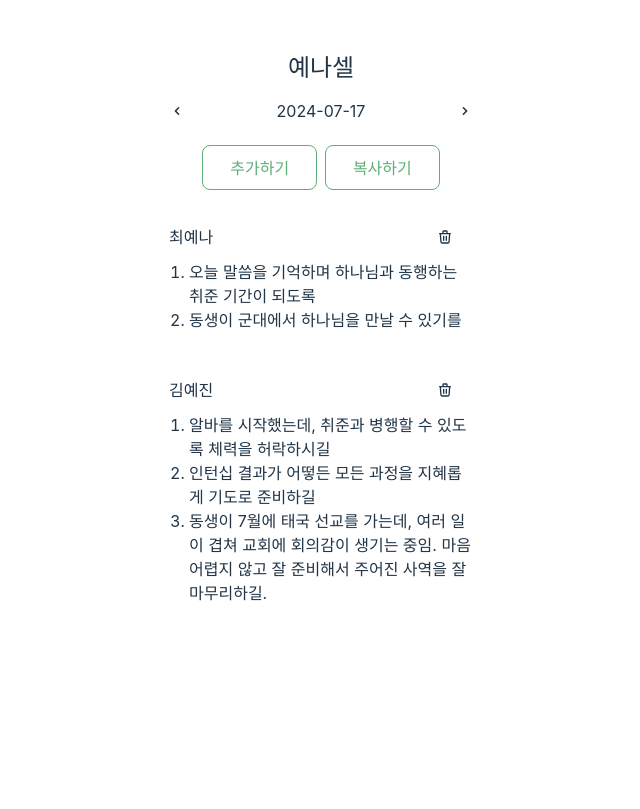
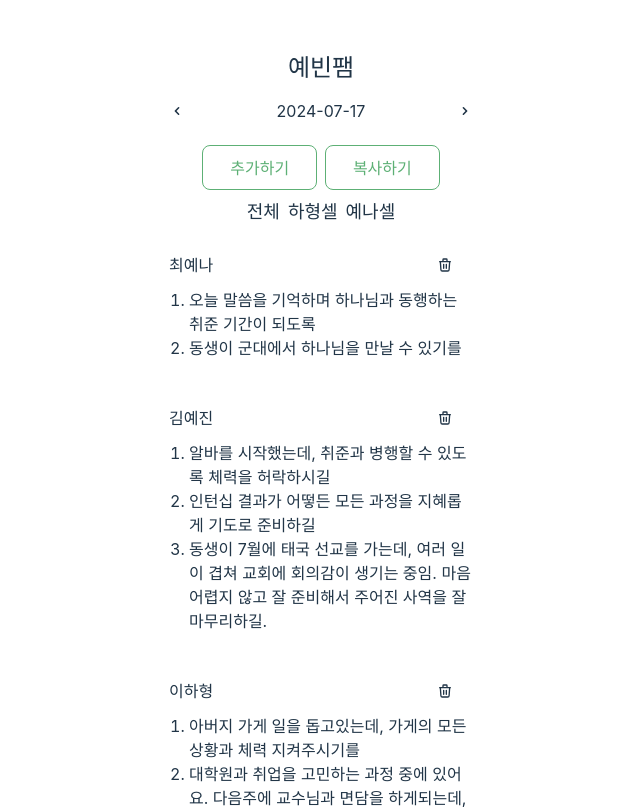
Before and after one commit to YenaChoi00/da-itda, a React (Vite) app in the folder bridge-project/: page / in a window 1280 px wide. Shown: the top 809 px of the page, without its empty margins (319-959 px from the left). Built offline with nearby package versions, Linux system fonts and the light colour scheme.

Commit message:
Merge FamPage & Tab

```diff
--- a/bridge-project/src/assets/dummy.ts
+++ b/bridge-project/src/assets/dummy.ts
@@ -1,10 +1,19 @@
 import moment from 'moment';
 import { Info } from '../model/info';
+import { Fam } from '../model/fam';
 
 export const DATE: string = moment('2024-07-17').format('YYYY-MM-DD').toString();
-export const data: Info[] = [
+export const YebinFam: Fam = {
+  id: 1,
+  name: '예빈팸',
+  cellArr: [11, 12],
+};
+
+export const total: Info[] = [
   {
     id: 1,
+    famId: 1,
+    cellId: 11,
     name: '최예나',
     date: '2024-07-17',
     content: [
@@ -15,65 +24,8 @@ export const data: Info[] = [
   {
     id: 2,
     name: '김예진',
-    date: '2024-07-17',
-    content: [
-      '알바를 시작했는데, 취준과 병행할 수 있도록 체력을 허락하시길',
-      '인턴십 결과가 어떻든 모든 과정을 지혜롭게 기도로 준비하길',
-      '동생이 7월에 태국 선교를 가는데, 여러 일이 겹쳐 교회에 회의감이 생기는 중임. 마음 어렵지 않고 잘 준비해서 주어진 사역을 잘 마무리하길. ',
-    ],
-  },
-  {
-    id: 5,
-    name: '박예나',
-    date: '2024-07-24',
-    content: [
-      '새로운 기도제목1',
-      '말씀울 읽어야겠다는 생각을 하는데, 개인신앙 생활도 잘 챙길 수 있길. 특히 큐티 !',
-      '고민(걱정)하고 있는 것들이 하나님 안에서 잘 해결되고 순종할 수 있길.',
-    ],
-  },
-];
-
-export const data2: Info[] = [
-  {
-    id: 3,
-    name: '이하형',
-    date: '2024-07-17',
-    content: [
-      '아버지 가게 일을 돕고있는데, 가게의 모든 상황과 체력 지켜주시기를',
-      '대학원과 취업을 고민하는 과정 중에 있어요. 다음주에 교수님과 면담을 하게되는데, 지혜 허락해주시기를',
-    ],
-  },
-  {
-    id: 4,
-    name: '서지혜',
-    date: '2024-07-17',
-    content: [
-      '일본 전공연수를 앞두고 지진으로 인한 우려가 많은데, 모든 상황과 결과 맡겨드리기를. 무엇보다도 그 땅을 위해 기도하는 마음 허락하시기를',
-      '이번주 있을 모든 만남 가운데 이웃을 섬길 수 있는 에너지 허락하시기를',
-    ],
-  },
-  {
-    id: 6,
-    name: '이은결',
-    date: '2024-07-24',
-    content: ['새로운1 기도제목1', '새로운2 기도제목2', '힘듦을 이겨낼 사랑의 마음을 부어주시길.'],
-  },
-];
-
-export const total: Info[] = [
-  {
-    id: 1,
-    name: '최예나',
-    date: '2024-07-17',
-    content: [
-      '오늘 말씀을 기억하며 하나님과 동행하는 취준 기간이 되도록',
-      '동생이 군대에서 하나님을 만날 수 있기를',
-    ],
-  },
-  {
-    id: 2,
-    name: '김예진',
+    famId: 1,
+    cellId: 11,
     date: '2024-07-17',
     content: [
       '알바를 시작했는데, 취준과 병행할 수 있도록 체력을 허락하시길',
@@ -84,6 +36,8 @@ export const total: Info[] = [
   {
     id: 3,
     name: '이하형',
+    famId: 1,
+    cellId: 12,
     date: '2024-07-17',
     content: [
       '아버지 가게 일을 돕고있는데, 가게의 모든 상황과 체력 지켜주시기를',
@@ -93,6 +47,8 @@ export const total: Info[] = [
   {
     id: 4,
     name: '서지혜',
+    famId: 1,
+    cellId: 12,
     date: '2024-07-17',
     content: [
       '일본 전공연수를 앞두고 지진으로 인한 우려가 많은데, 모든 상황과 결과 맡겨드리기를. 무엇보다도 그 땅을 위해 기도하는 마음 허락하시기를',
@@ -102,6 +58,8 @@ export const total: Info[] = [
   {
     id: 5,
     name: '박예나',
+    famId: 1,
+    cellId: 11,
     date: '2024-07-24',
     content: [
       '새로운 기도제목1',
@@ -112,6 +70,8 @@ export const total: Info[] = [
   {
     id: 6,
     name: '이은결',
+    famId: 1,
+    cellId: 12,
     date: '2024-07-24',
     content: ['새로운1 기도제목1', '새로운2 기도제목2', '힘듦을 이겨낼 사랑의 마음을 부어주시길.'],
   },
--- /dev/null
+++ b/bridge-project/src/model/cell.ts
@@ -0,0 +1,5 @@
+export type Cell = {
+  id: number;
+  name: string;
+  memberId: [];
+};
--- /dev/null
+++ b/bridge-project/src/model/fam.ts
@@ -0,0 +1,5 @@
+export type Fam = {
+  id: number;
+  name: string;
+  cellArr: number[];
+};
--- a/bridge-project/src/model/info.ts
+++ b/bridge-project/src/model/info.ts
@@ -1,6 +1,8 @@
 export type Info = {
   id: number;
   name: string;
+  famId: number;
+  cellId: number;
   date: string;
   content: string[];
 };
--- a/bridge-project/src/model/tabModel.ts
+++ b/bridge-project/src/model/tabModel.ts
@@ -1,4 +1,7 @@
+import { Info } from './info';
+
 export type TabModel = {
-  title: string;
-  content: JSX.Element[];
+  name: string;
+  id: number;
+  content: Info[];
 };
--- a/bridge-project/src/page/Card/CardReadOnly.tsx
+++ b/bridge-project/src/page/Card/CardReadOnly.tsx
@@ -1,5 +1,5 @@
 import React, { useState, useEffect } from 'react';
-import { Info } from '../model/info';
+import { Info } from '../../model/info';
 import { HiOutlineTrash } from 'react-icons/hi';
 
 interface OwnProps {
--- a/bridge-project/src/page/Card/index.tsx
+++ b/bridge-project/src/page/Card/index.tsx
@@ -1,5 +1,5 @@
 import React, { useState, useEffect } from 'react';
-import { Info } from '../model/info';
+import { Info } from '../../model/info';
 import { HiOutlineTrash } from 'react-icons/hi';
 
 interface OwnProps {
--- a/bridge-project/src/page/FamPage/FamPage.tsx
+++ b/bridge-project/src/page/FamPage/FamPage.tsx
@@ -1,38 +1,67 @@
-import { useEffect, useState } from 'react';
+import { useEffect, useMemo, useState } from 'react';
 import './FamPage.css';
+import { Info } from '../../model/info.ts';
+import { TabModel } from '../../model/tabModel.ts';
+import { total, DATE } from '../../assets/dummy.ts';
+import Header from '../Header';
+import CopyBtn from './CopyBtn.tsx';
 import Card from '../Card/index.tsx';
-import { Info } from '../../model/info.ts';
-import { data, DATE } from '../../assets/dummy.ts';
-import Header from '../Header/index.tsx';
-import CopyBtn from './CopyBtn.tsx';
 
 const FamPage: React.FC = () => {
   const emptyData: Info = {
     id: 0,
     name: '',
+    famId: 0,
+    cellId: 0,
     date: '',
     content: [''],
   };
 
+  const tabs: TabModel[] = [
+    { name: '전체', id: 1, content: [] },
+    { name: '하형셀', id: 12, content: [] },
+    { name: '예나셀', id: 11, content: [] },
+  ];
+
   const [curDate, setCurDate] = useState<string>(DATE);
-  const [myData, setMyData] = useState<Info[]>(data);
-  const [curDateItem, setCurDateItem] = useState<Info[]>([]);
+  const [famData, setFamData] = useState<Info[]>(total);
+  const [curDateList, setCurDateList] = useState<Info[]>([]);
 
   const [isWriting, setIsWriting] = useState<boolean>(false);
   const [newInfo, setNewInfo] = useState<Info>(emptyData);
 
+  const [contentForCopy, setContentForCopy] = useState<string>('');
+
   const [editingId, setEditingId] = useState<number>(-1);
 
-  const [contentForCopy, setContentForCopy] = useState<string>('');
+  // Tab 변수들
+  const [tabData, setTabData] = useState<TabModel[]>(tabs);
+  const [active, setActive] = useState(0);
 
   useEffect(() => {
-    const filtered = myData.filter((item) => item.date === curDate);
-    setCurDateItem(filtered);
-  }, [curDate, myData]);
+    // 팸 전체 데이터 중, *현재 날짜*에 해당하는 데이터
+    const filtered = famData.filter((item) => item.date === curDate);
+    setCurDateList(filtered);
+  }, [curDate, famData]);
+
+  // 현재 날짜 데이터 중, *해당 셀*(id로 비교)에 해당하는 데이터
+  const updatedTabData = useMemo(() => {
+    return tabs.map((item) => ({
+      ...item,
+      content:
+        item.name === '전체'
+          ? curDateList
+          : curDateList.filter((curItem) => curItem.cellId === item.id),
+    }));
+  }, [curDateList]);
+
+  useEffect(() => {
+    setTabData(updatedTabData);
+  }, [updatedTabData]);
 
   const changeDate = (newDate: string) => {
     setCurDate(newDate);
-    endEdit();
+    // setEditingId(-1);
   };
 
   const createTitle = (value: string) => {
@@ -51,7 +80,7 @@ const FamPage: React.FC = () => {
       ...prevInfo,
       content: list,
       date: curDate,
-      id: myData.length + 1, // 임시
+      id: famData.length + 1, // 임시
     }));
   };
 
@@ -81,12 +110,13 @@ const FamPage: React.FC = () => {
       date: curDate, // 현재 페이지의 날짜로 자동 지정
     }));
     // 지금까지 작성된 Info 데이터 저장 & 업데이트
-    setMyData([...myData, newInfo]);
+    setFamData([...famData, newInfo]);
 
     setNewInfo(emptyData);
     setIsWriting(false);
   };
 
+  // Card 동작 관련 함수
   const startEdit = (id: number) => {
     setEditingId(id);
   };
@@ -100,7 +130,7 @@ const FamPage: React.FC = () => {
     newName: string | undefined,
     newRequest: string[] | undefined,
   ) => {
-    let updatedData = [...myData];
+    let updatedData = [...famData];
     if (newName) {
       updatedData = updatedData.map((item) => (item.id === id ? { ...item, name: newName } : item));
     }
@@ -109,19 +139,19 @@ const FamPage: React.FC = () => {
         item.id === id ? { ...item, content: newRequest } : item,
       );
     }
-    setMyData(updatedData);
+    setFamData(updatedData);
   };
 
   // 삭제
   const deleteItem = (id: number) => {
-    let updatedData = [...myData];
+    let updatedData = [...famData];
     updatedData = updatedData.filter((data) => data.id != id);
-    setMyData(updatedData);
+    setFamData(updatedData);
   };
 
   // 복사
   const copy = () => {
-    const data = [...curDateItem];
+    const data = [...curDateList];
     const copyData = data
       .map((item) => {
         const contentText = item.content
@@ -136,7 +166,7 @@ const FamPage: React.FC = () => {
 
   return (
     <div className="container flex flex-col content-start w-96 h-svh">
-      <Header curDate={curDate} name="예나셀" changeDate={changeDate}></Header>
+      <Header curDate={curDate} name="예빈팸" changeDate={changeDate}></Header>
       {isWriting ? (
         <div className="flex flex-col w-full px-2 space-y-2">
           <input
@@ -170,7 +200,7 @@ const FamPage: React.FC = () => {
           >
             추가하기
           </button>
-          {curDateItem.length > 0 && (
+          {curDateList.length > 0 && (
             <CopyBtn
               btnText="복사하기"
               copyContent={contentForCopy}
@@ -180,8 +210,22 @@ const FamPage: React.FC = () => {
           )}
         </div>
       )}
-      {curDateItem.length > 0 ? (
-        curDateItem.map((item) => (
+      {curDateList.length > 0 ? (
+        <div className="flex flex-col mb-3">
+          <ul>
+            {tabData.map((tab: TabModel, index: number) => (
+              <li
+                key={index}
+                onClick={() => setActive(index)}
+                className={`${active === index ? 'active' : ''} text-lg inline mx-1 cursor-pointer`}
+              >
+                {tab.name}
+              </li>
+            ))}
+          </ul>
+
+          <div>
+            {tabData[active].content.map((item) => (
               <Card
                 key={item.id}
                 data={item}
@@ -193,7 +237,9 @@ const FamPage: React.FC = () => {
                 endEdit={endEdit}
                 deleteItem={deleteItem}
               />
-        ))
+            ))}
+          </div>
+        </div>
       ) : (
         <div className="container place-self-center">추가된 기도제목이 없습니다</div>
       )}
--- a/bridge-project/src/page/ver1/Detail.tsx
+++ /dev/null
@@ -1,33 +0,0 @@
-import React from 'react';
-import Tab from '../FamPage/Tab.tsx';
-import { TabModel } from '../../model/tabModel.ts';
-import { data, data2, total } from '../../assets/dummy.ts';
-import { Info } from '../../model/info.ts';
-import CardReadOnly from '../Card/CardReadOnly.tsx';
-import Header from '../Header/index.tsx';
-
-const Detail: React.FC = () => {
-  const curDate: string = '2024-07-17';
-
-  const changeDate = (newDate: string) => {
-    // 임시
-  };
-
-  const TabContent = (itemArr: Info[]): JSX.Element[] => {
-    return itemArr.map((item) => <CardReadOnly data={item} />);
-  };
-
-  const tabData: TabModel[] = [
-    { title: '전체', content: TabContent(total) },
-    { title: '하형셀', content: TabContent(data2) },
-    { title: '예나셀', content: TabContent(data) },
-  ];
-  return (
-    <div className="container flex flex-col content-start w-96 h-svh">
-      <Header curDate={curDate} name="예빈팸" changeDate={changeDate}></Header>
-      <Tab tabs={tabData} />
-    </div>
-  );
-};
-
-export default Detail;
```
Also changed, not shown: bridge-project/src/page/temp/Detail.tsx (added, +33 -0 lines). Lines whose indentation alone changed are shown as unchanged.
